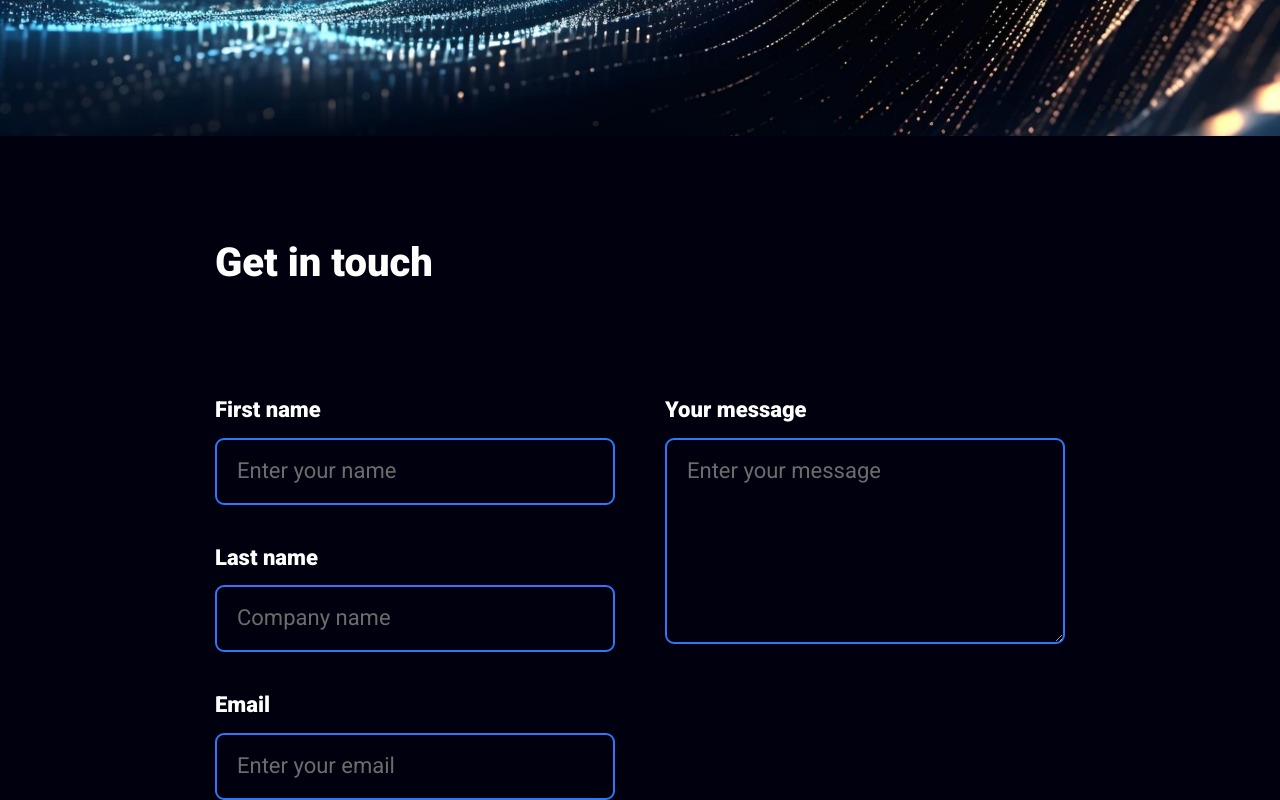
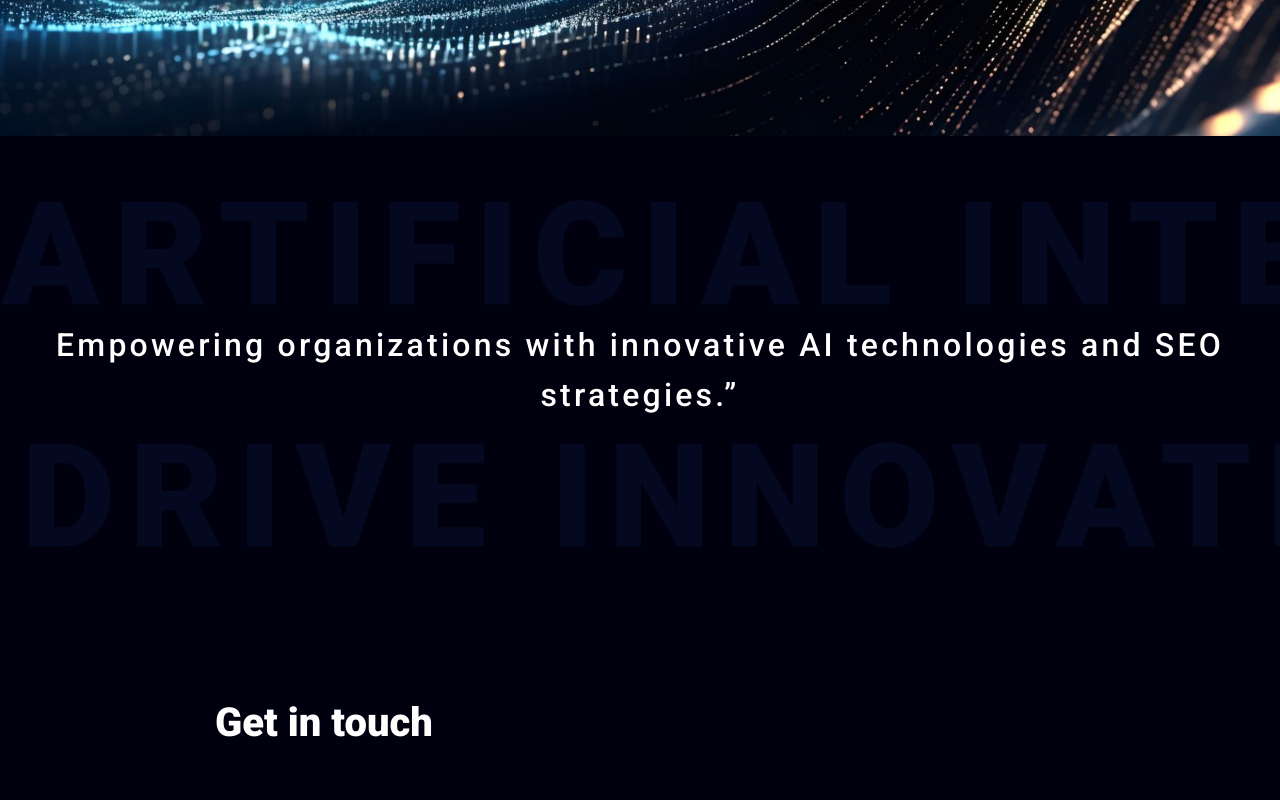
Before and after one commit to HenrikHovhannisyan/kesells-redesign, a React (Create React App) app: page /about in a window 1280 px wide. Shown: the part 654-1454 px from the top of the page. Built offline with nearby package versions, Linux system fonts and the light colour scheme.

Commit message:
Added Info section in About Us page

```diff
--- a/src/components/info/Info.jsx
+++ b/src/components/info/Info.jsx
@@ -5,7 +5,7 @@ import Bottom from "./Bottom";
 const Info = () => {
   return (
     <section>
-      <Top />
+      <Top text="“Harness the power of artificial intelligence and advanced SEO strategies to drive innovation and visibility.”" />
       <Bottom />
     </section>
   );
--- a/src/components/info/Top.jsx
+++ b/src/components/info/Top.jsx
@@ -1,12 +1,11 @@
 import React from "react";
 import Style from "./info.module.css";
 
-const Top = () => {
+const Top = ({text}) => {
   return (
     <div className={Style.top_container}>
       <p className={Style.top_text}>
-        “Harness the power of artificial intelligence and advanced SEO
-        strategies to drive innovation and visibility.”
+        {text}
       </p>
     </div>
   );
--- a/src/pages/about/About.jsx
+++ b/src/pages/about/About.jsx
@@ -4,6 +4,7 @@ import Contact from "../../components/contact/Contact";
 import Footer from "../../components/footer/Footer";
 import Banner from "../../components/banner/Banner";
 import Banner_img from "../../assets/banner/about.png";
+import Top from "../../components/info/Top";
 
 const About = () => {
   return (
@@ -15,6 +16,7 @@ const About = () => {
           text="At Cogio AI, we specialize in developing cutting-edge AI and SEO solutions tailored to your business needs. Our team of experts is dedicated to delivering innovative strategies that drive growth and success.”"
           img={Banner_img}
         />
+        <Top text="Empowering organizations with innovative AI technologies and SEO strategies.”" />
         <Contact />
       </main>
       <Footer />
```
